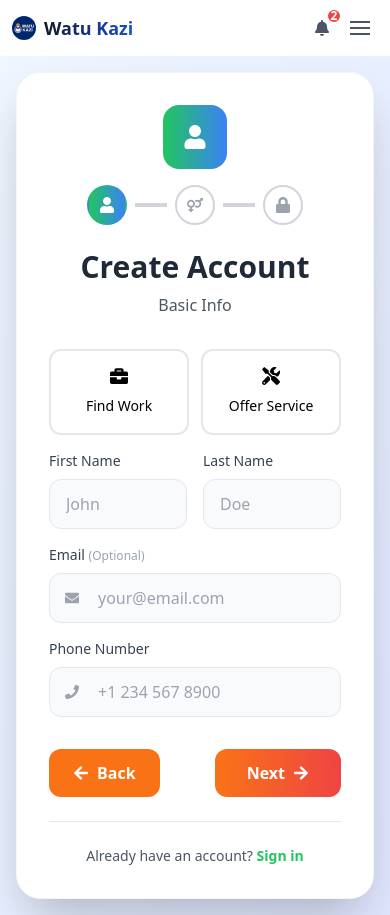
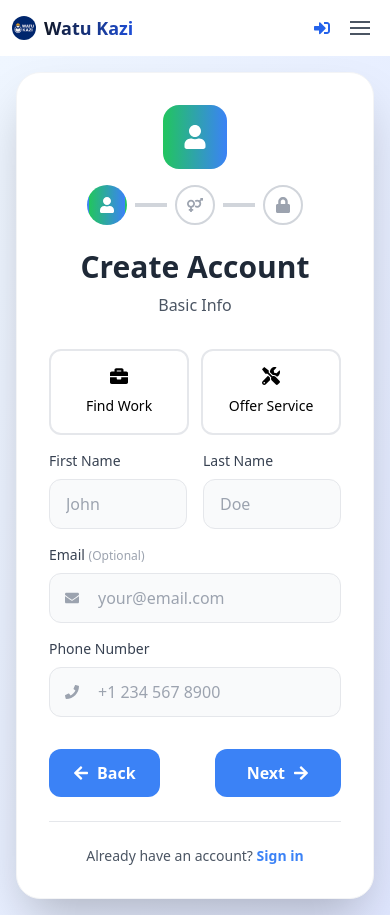
Before and after one commit to Bisendo/WatuKazi_project, a React (Vite) app: page /signup in a window 390 px wide. Built offline with nearby package versions, Linux system fonts and the light colour scheme.

Commit message:
some features are added in SignIn and SignUp to  WatuKazi

```diff
--- a/src/App.jsx
+++ b/src/App.jsx
@@ -10,7 +10,7 @@ import Navibar from "./components/Navibar";
 import AnimationWrapper from "./components/AnimationWrapper";
 import Footer from "./components/Footer";
 import SignUpForm from "./components/SignUpToWatukazi";
-import LoginForm from "./components/LoginToWatuKazi";
+import LoginForm from "./components/SignInToWatukazi";
 
 const App = () => {
 
@@ -28,7 +28,7 @@ const App = () => {
         <Route path="/animations" element={<AnimationWrapper />} />
         <Route path="/footer" element={<Footer />} />
         <Route path="/signup" element={<SignUpForm />} />
-        <Route path="/login" element={<LoginForm/>} />
+        <Route path="/Signin" element={<LoginForm/>} />
 
 
       </Routes>
--- a/src/components/Navibar.jsx
+++ b/src/components/Navibar.jsx
@@ -15,14 +15,17 @@ import {
   FaEnvelope,
   FaInfoCircle,
   FaBuilding,
-  FaStream
+  FaSignInAlt,
+  FaUserPlus
 } from "react-icons/fa";
+
 const Navbar = () => {
   const [isMobileMenuOpen, setIsMobileMenuOpen] = useState(false);
   const [isNotificationsOpen, setIsNotificationsOpen] = useState(false);
   const [isProfileOpen, setIsProfileOpen] = useState(false);
   const [isScrolled, setIsScrolled] = useState(false);
   const [activePath, setActivePath] = useState("/");
+  const [isLoggedIn, setIsLoggedIn] = useState(false); // Change this based on your auth state
   const location = useLocation();
 
   const notificationsRef = useRef(null);
@@ -112,7 +115,6 @@ const Navbar = () => {
                   whileHover={{ scale: 1.05 }}
                   className="flex items-center justify-center"
                 >
-      {/* Logo Image - Replace '/logo.png' with your actual logo path */}
                   <img
                     src={logo}
                     alt="Watu Kazi Logo"
@@ -149,11 +151,35 @@ const Navbar = () => {
               })}
             </div>
 
-
-
             {/* Right Section - Desktop */}
             <div className="hidden lg:flex items-center space-x-2 xl:space-x-3">
 
+              {/* Auth Buttons - Show when not logged in */}
+              {!isLoggedIn ? (
+                <>
+                  <Link to="/signin">
+                    <motion.button
+                      whileHover={{ scale: 1.05 }}
+                      whileTap={{ scale: 0.95 }}
+                      className="flex items-center space-x-2 px-4 xl:px-6 py-2 xl:py-3 text-blue-600 hover:text-blue-700 font-medium rounded-lg xl:rounded-xl hover:bg-blue-50 transition-all duration-200 border border-transparent hover:border-blue-200"
+                    >
+                      <FaSignInAlt className="w-4 h-4" />
+                      <span>Sign In</span>
+                    </motion.button>
+                  </Link>
+                  <Link to="/signup">
+                    <motion.button
+                      whileHover={{ scale: 1.05 }}
+                      whileTap={{ scale: 0.95 }}
+                      className="flex items-center space-x-2 px-4 xl:px-6 py-2 xl:py-3 bg-blue-600 hover:bg-blue-700 text-white font-medium rounded-lg xl:rounded-xl shadow-lg shadow-blue-500/25 transition-all duration-200"
+                    >
+                      <FaUserPlus className="w-4 h-4" />
+                      <span>Sign Up</span>
+                    </motion.button>
+                  </Link>
+                </>
+              ) : (
+                <>
                   {/* Notification Bell */}
                   <div className="relative" ref={notificationsRef}>
                     <motion.button
@@ -307,7 +333,10 @@ const Navbar = () => {
                           </div>
 
                           <div className="border-t border-gray-100 p-2">
-                        <button className="flex items-center space-x-3 w-full text-left px-3 xl:px-4 py-2 xl:py-3 text-red-600 hover:bg-red-50 rounded-lg transition-colors duration-200 group text-sm xl:text-base">
+                            <button
+                              className="flex items-center space-x-3 w-full text-left px-3 xl:px-4 py-2 xl:py-3 text-red-600 hover:bg-red-50 rounded-lg transition-colors duration-200 group text-sm xl:text-base"
+                              onClick={() => setIsLoggedIn(false)}
+                            >
                               <FaSignOutAlt className="w-4 h-4 group-hover:scale-110 transition-transform" />
                               <span className="font-medium">Sign Out</span>
                             </button>
@@ -316,15 +345,29 @@ const Navbar = () => {
                       )}
                     </AnimatePresence>
                   </div>
-
-
+                </>
+              )}
             </div>
 
-            {/* Mobile   & Menu */}
+            {/* Mobile Search & Menu */}
             <div className="flex lg:hidden items-center space-x-1 sm:space-x-2">
 
+              {/* Auth Buttons - Mobile (when not logged in) */}
+              {!isLoggedIn && (
+                <div className="flex items-center space-x-1 sm:space-x-2">
+                  <Link to="/signin">
+                    <motion.button
+                      whileTap={{ scale: 0.95 }}
+                      className="p-2 sm:p-3 text-blue-600 hover:text-blue-700 hover:bg-blue-50 rounded-lg sm:rounded-xl transition-colors duration-200"
+                    >
+                      <FaSignInAlt className="w-4 h-4 sm:w-5 sm:h-5" />
+                    </motion.button>
+                  </Link>
+                </div>
+              )}
 
-              {/* Notification Bell - Mobile */}
+              {/* Notification Bell - Mobile (when logged in) */}
+              {isLoggedIn && (
                 <motion.button
                   whileTap={{ scale: 0.95 }}
                   className="p-2 sm:p-3 text-gray-600 hover:text-blue-600 hover:bg-gray-50 rounded-lg sm:rounded-xl transition-colors duration-200 relative"
@@ -336,6 +379,7 @@ const Navbar = () => {
                     </span>
                   )}
                 </motion.button>
+              )}
 
               {/* Mobile Menu Button */}
               <motion.button
@@ -351,8 +395,6 @@ const Navbar = () => {
               </motion.button>
             </div>
           </div>
-
-
         </div>
       </nav>
 
@@ -381,9 +423,11 @@ const Navbar = () => {
               <div className="p-4 sm:p-6 border-b border-gray-200">
                 <div className="flex items-center justify-between mb-4 sm:mb-6">
                   <Link to="/" className="flex items-center space-x-3" onClick={() => setIsMobileMenuOpen(false)}>
-                    <div className="w-10 h-10 bg-gradient-to-br from-blue-600 to-blue-700 rounded-xl flex items-center justify-center">
-                      <span className="text-white font-bold text-lg">WK</span>
-                    </div>
+                    <img
+                      src={logo}
+                      alt="Watu Kazi Logo"
+                      className="w-10 h-10 rounded-full object-contain"
+                    />
                     <span className="text-xl font-bold text-gray-900">Watu Kazi</span>
                   </Link>
                   <button
@@ -396,7 +440,8 @@ const Navbar = () => {
                   </button>
                 </div>
 
-                {/* User Info */}
+                {/* User Info - Show when logged in */}
+                {isLoggedIn && (
                   <div className="flex items-center space-x-3 p-3 sm:p-4 bg-gray-50 rounded-xl mb-4 sm:mb-6">
                     <img
                       src="https://images.unsplash.com/photo-1472099645785-5658abf4ff4e?ixlib=rb-4.0.3&ixid=M3wxMjA3fDB8MHxwaG90by1wYWdlfHx8fGVufDB8fHx8fA%3D%3D&auto=format&fit=crop&w=100&q=80"
@@ -408,6 +453,7 @@ const Navbar = () => {
                       <p className="text-xs sm:text-sm text-gray-500 truncate">Premium Member</p>
                     </div>
                   </div>
+                )}
               </div>
 
               {/* Mobile Menu Items */}
@@ -434,11 +480,40 @@ const Navbar = () => {
 
               {/* Mobile Actions */}
               <div className="p-3 sm:p-4 border-t border-gray-200 mt-4 space-y-3">
+                {/* Auth Buttons - Show when not logged in */}
+                {!isLoggedIn ? (
+                  <div className="space-y-3">
+                    <Link to="/signin" onClick={() => setIsMobileMenuOpen(false)}>
+                      <button className="flex items-center space-x-3 w-full text-left p-3 sm:p-4 text-blue-600 hover:text-blue-700 hover:bg-blue-50 rounded-lg sm:rounded-xl transition-colors duration-200 text-sm sm:text-base font-medium">
+                        <FaSignInAlt className="w-4 h-4 sm:w-5 sm:h-5" />
+                        <span>Sign In</span>
+                      </button>
+                    </Link>
+                    <Link to="/signup" onClick={() => setIsMobileMenuOpen(false)}>
+                      <button className="flex items-center space-x-3 w-full text-left p-3 sm:p-4 bg-blue-600 hover:bg-blue-700 text-white rounded-lg sm:rounded-xl transition-colors duration-200 text-sm sm:text-base font-medium">
+                        <FaUserPlus className="w-4 h-4 sm:w-5 sm:w-5" />
+                        <span>Sign Up</span>
+                      </button>
+                    </Link>
+                  </div>
+                ) : (
+                  <>
                     <button className="flex items-center space-x-3 w-full text-left p-3 sm:p-4 text-gray-700 hover:text-blue-600 hover:bg-gray-50 rounded-lg sm:rounded-xl transition-colors duration-200 text-sm sm:text-base">
                       <FaBell className="w-4 h-4 sm:w-5 sm:h-5" />
                       <span className="font-medium">Notifications ({unreadCount})</span>
                     </button>
-
+                    <button
+                      className="flex items-center space-x-3 w-full text-left p-3 sm:p-4 text-red-600 hover:bg-red-50 rounded-lg sm:rounded-xl transition-colors duration-200 text-sm sm:text-base font-medium"
+                      onClick={() => {
+                        setIsLoggedIn(false);
+                        setIsMobileMenuOpen(false);
+                      }}
+                    >
+                      <FaSignOutAlt className="w-4 h-4 sm:w-5 sm:h-5" />
+                      <span>Sign Out</span>
+                    </button>
+                  </>
+                )}
               </div>
             </motion.div>
           </>
--- a/src/components/SignUpToWatukazi.jsx
+++ b/src/components/SignUpToWatukazi.jsx
@@ -348,8 +348,8 @@ const SignupForm = () => {
                 onClick={prevStep}
                 className={`flex items-center px-6 py-3 rounded-xl font-semibold transition-all ${
                   step === 1
-                    ? 'bg-orange-500 text-white cursor-not-allowed'
-                    : 'bg-orange-500 text-white hover:bg-gray-600'
+                    ? 'bg-blue-500 text-white cursor-not-allowed'
+                    : 'bg-blue-500 text-white hover:bg-gray-600'
                 }`}
                 disabled={step === 1}
               >
@@ -362,7 +362,7 @@ const SignupForm = () => {
                   whileHover={{ scale: 1.05 }}
                   whileTap={{ scale: 0.95 }}
                   type="submit"
-                  className="flex items-center px-8 py-3 bg-gradient-to-r from-green-500 to-blue-500 text-white rounded-xl font-semibold hover:shadow-xl transition-all duration-300"
+                  className="flex items-center px-8 py-3 bg-gradient-to-r from-blue-500 to-blue-500 text-white rounded-xl font-semibold hover:shadow-xl transition-all duration-300"
                 >
                   Create Account
                   <FaCheck className="ml-2" />
@@ -373,7 +373,7 @@ const SignupForm = () => {
                   whileTap={{ scale: 0.95 }}
                   type="button"
                   onClick={nextStep}
-                  className="flex items-center px-8 py-3 bg-gradient-to-r from-orange-500 to-red-500 text-white rounded-xl font-semibold hover:shadow-xl transition-all duration-300"
+                  className="flex items-center px-8 py-3 bg-gradient-to-r from-blue-500 to-blue-500 text-white rounded-xl font-semibold hover:shadow-xl transition-all duration-300"
                 >
                   Next
                   <FaArrowRight className="ml-2" />
@@ -392,8 +392,8 @@ const SignupForm = () => {
             <p className="text-gray-600 dark:text-gray-300 text-sm">
               Already have an account?{" "}
               <Link
-                to="/login"
-                className="text-green-500 hover:text-green-600 dark:text-green-400 font-semibold transition-colors"
+                to="/signin"
+                className="text-blue-500 hover:text-blue-600 dark:text-blue-400 font-semibold transition-colors"
               >
                 Sign in
               </Link>
```
Also changed, not shown: src/components/SignInToWatukazi.jsx (renamed from src/components/LoginToWatuKazi.jsx, +4 -4 lines). Lines whose indentation alone changed are shown as unchanged.
